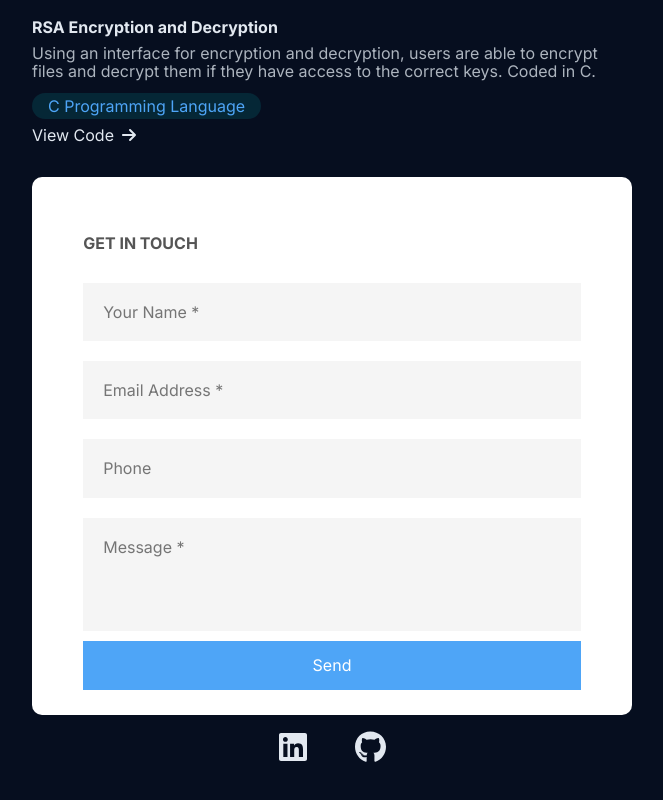
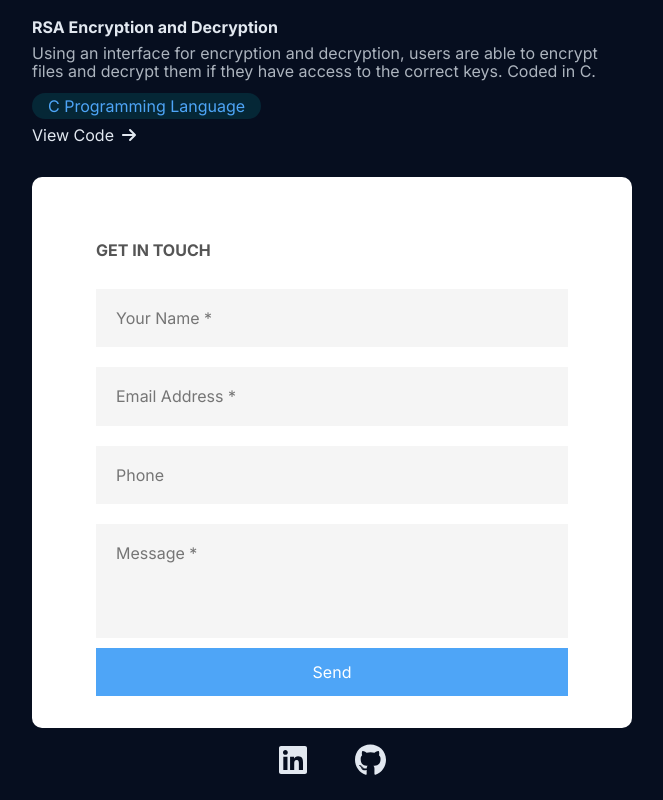
Before and after one commit to jonathanguyen21/Portfolio-Website, a React (Vite) app: page / in a window 1280 px wide. Shown: the part 1611-2411 px from the top of the page, without its empty margins (308-971 px from the left). Built offline with nearby package versions, Linux system fonts and the light colour scheme.

Commit message:
done with testing!

```diff
--- a/components/About.jsx
+++ b/components/About.jsx
@@ -1,5 +1,8 @@
+import FadeInWhenVisible from "./FadeInWhenVisible";
+
 function About() {
   return (
+    <FadeInWhenVisible>
       <section className="about container" id="about--section">
         <h2>About</h2>
         <p>
@@ -10,11 +13,12 @@ function About() {
         </p>
         <p>
           My main focus these days is to deepen my knowledge in the different
-        languages that software engineering offers. I aspire to be a great full
-        stack developer and to do that I am currently expanding my interests in
-        frontend development.
+          languages that software engineering offers. I aspire to be a great
+          full stack developer and to do that I am currently expanding my
+          interests in frontend development.
         </p>
       </section>
+    </FadeInWhenVisible>
   );
 }
 
--- a/components/Contact.jsx
+++ b/components/Contact.jsx
@@ -1,5 +1,8 @@
+import FadeInWhenVisible from "./FadeInWhenVisible";
+
 export const Contact = () => {
   return (
+    <FadeInWhenVisible>
       <div className="container contact" id="contact">
         <form
           action="https://formsubmit.co/jonathandnguyen21@gmail.com"
@@ -18,5 +21,6 @@ export const Contact = () => {
           <button type="submit">Send</button>
         </form>
       </div>
+    </FadeInWhenVisible>
   );
 };
--- /dev/null
+++ b/components/FadeInWhenVisible.jsx
@@ -0,0 +1,18 @@
+import { motion } from "framer-motion";
+
+export default function FadeInWhenVisible({ children }) {
+  return (
+    <motion.div
+      initial="hidden"
+      whileInView="visible"
+      viewport={{ once: true }}
+      transition={{ duration: 0.3 }}
+      variants={{
+        visible: { y: 0, opacity: 1, scale: 1 },
+        hidden: { y: 250, opacity: 0, scale: 0 },
+      }}
+    >
+      {children}
+    </motion.div>
+  );
+}
--- a/components/Hero.jsx
+++ b/components/Hero.jsx
@@ -22,6 +22,10 @@ const headerVariants = {
 };
 
 function Hero() {
+  function ScrollContact() {
+    const element = document.getElementById("contact");
+    element.scrollIntoView({ behavior: "smooth" });
+  }
   return (
     <motion.section animate={{ y: -30 }} className="hero">
       <a href="#">
--- a/components/Projects.jsx
+++ b/components/Projects.jsx
@@ -2,6 +2,7 @@ import Badge from "./Badge";
 import { FontAwesomeIcon } from "@fortawesome/react-fontawesome";
 import { faArrowRight } from "@fortawesome/free-solid-svg-icons";
 import { motion } from "framer-motion";
+import FadeInWhenVisible from "./FadeInWhenVisible";
 
 const cardVariants = {
   hover: {
@@ -13,15 +14,22 @@ function Projects() {
   return (
     <section className="projects" id="projects--section">
       <header className="container">
+        <FadeInWhenVisible>
           <h2>Projects</h2>
+        </FadeInWhenVisible>
       </header>
       <div className="cards container">
-        <motion.div variants={cardVariants} whileHover="hover" className="card">
+        <FadeInWhenVisible>
+          <motion.div
+            variants={cardVariants}
+            whileHover="hover"
+            className="card"
+          >
             <h4>Portfolio Website (This Site)</h4>
             <p className="description">
               Website that shows off my portfolio and experience I have. Topics
-            include an About, Projects, Experience, and Skills section. This was
-            my first project as a frontend developer.
+              include an About, Projects, Experience, and Skills section. This
+              was my first project as a frontend developer.
             </p>
             <Badge language="React" />
             <Badge language="JavaScript" />
@@ -40,13 +48,19 @@ function Projects() {
               </a>
             </div>
           </motion.div>
+        </FadeInWhenVisible>
 
-        <motion.div variants={cardVariants} whileHover="hover" className="card">
+        <FadeInWhenVisible>
+          <motion.div
+            variants={cardVariants}
+            whileHover="hover"
+            className="card"
+          >
             <h4>Calculator App</h4>
             <p className="description">
-            Recreation of the iOS calculator app. Created each button and tested
-            edge cases to help prevent crashes. Coded in Swift using SwiftUI
-            Kit.
+              Recreation of the iOS calculator app. Created each button and
+              tested edge cases to help prevent crashes. Coded in Swift using
+              SwiftUI Kit.
             </p>
             <Badge language="Swift" />
             <Badge language="SwiftUI Kit" />
@@ -63,8 +77,14 @@ function Projects() {
               </a>
             </div>
           </motion.div>
+        </FadeInWhenVisible>
 
-        <motion.div variants={cardVariants} whileHover="hover" className="card">
+        <FadeInWhenVisible>
+          <motion.div
+            variants={cardVariants}
+            whileHover="hover"
+            className="card"
+          >
             <h4>Discord Entertainment Bot</h4>
             <p className="description">
               Users can add this bot for use in their Discord servers. This bot
@@ -87,13 +107,19 @@ function Projects() {
               </a>
             </div>
           </motion.div>
+        </FadeInWhenVisible>
 
-        <motion.div variants={cardVariants} whileHover="hover" className="card">
+        <FadeInWhenVisible>
+          <motion.div
+            variants={cardVariants}
+            whileHover="hover"
+            className="card"
+          >
             <h4>RSA Encryption and Decryption</h4>
             <p className="description">
-            Using an interface for encryption and decryption, users are able to
-            encrypt files and decrypt them if they have access to the correct
-            keys. Coded in C.
+              Using an interface for encryption and decryption, users are able
+              to encrypt files and decrypt them if they have access to the
+              correct keys. Coded in C.
             </p>
             <Badge language="C Programming Language" />
             <div>
@@ -109,6 +135,7 @@ function Projects() {
               </a>
             </div>
           </motion.div>
+        </FadeInWhenVisible>
       </div>
     </section>
   );
--- a/src/App.css
+++ b/src/App.css
@@ -207,7 +207,7 @@ form {
     background: rgba(255, 255, 255);
     display: flex;
     flex-direction: column;
-    padding: 2vw 4vw;
+    padding: 2rem 4rem;
     width: 90%;
     max-width: 600px;
     border-radius: 10px;
```
Lines whose indentation alone changed are shown as unchanged.
